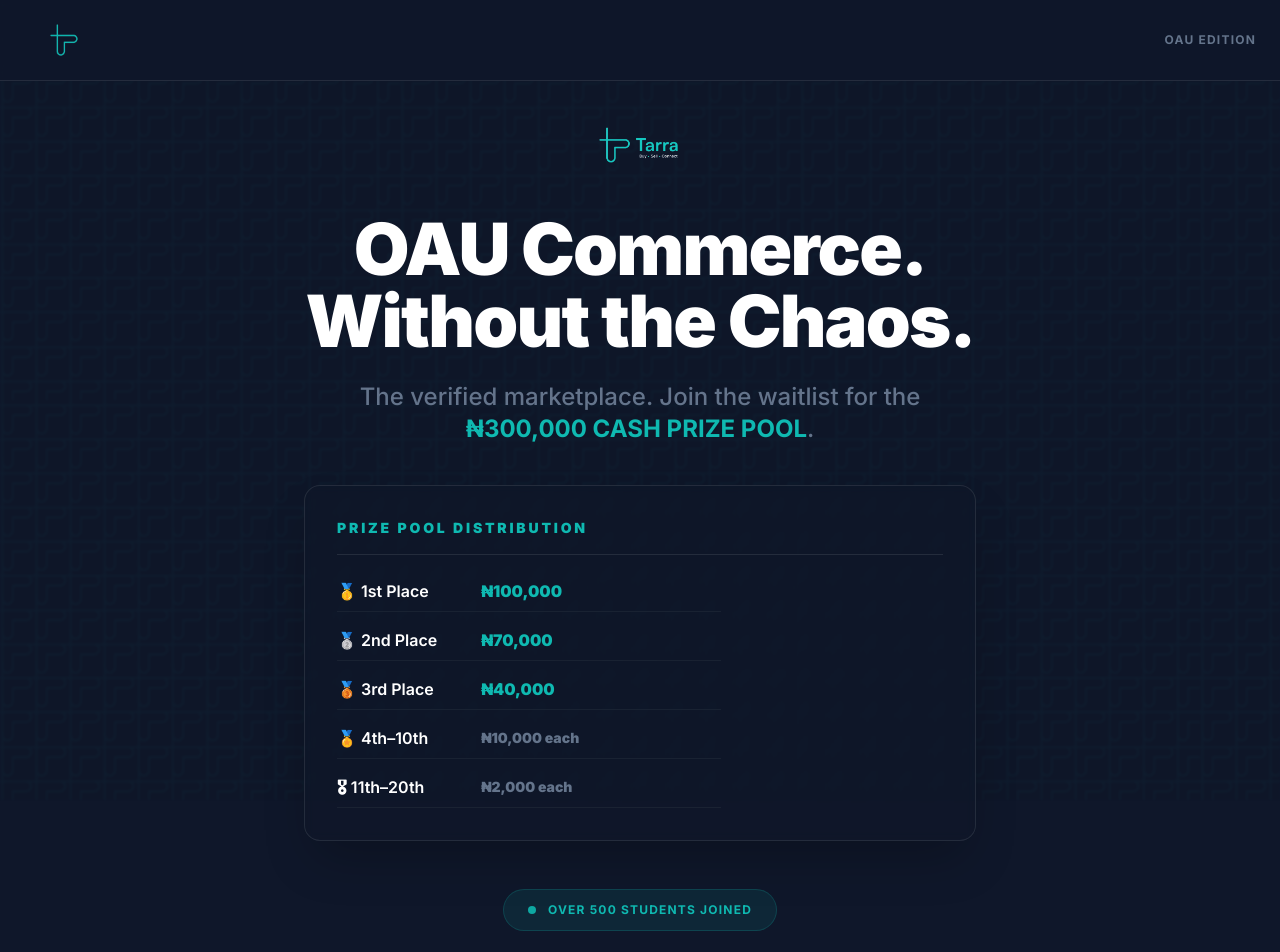
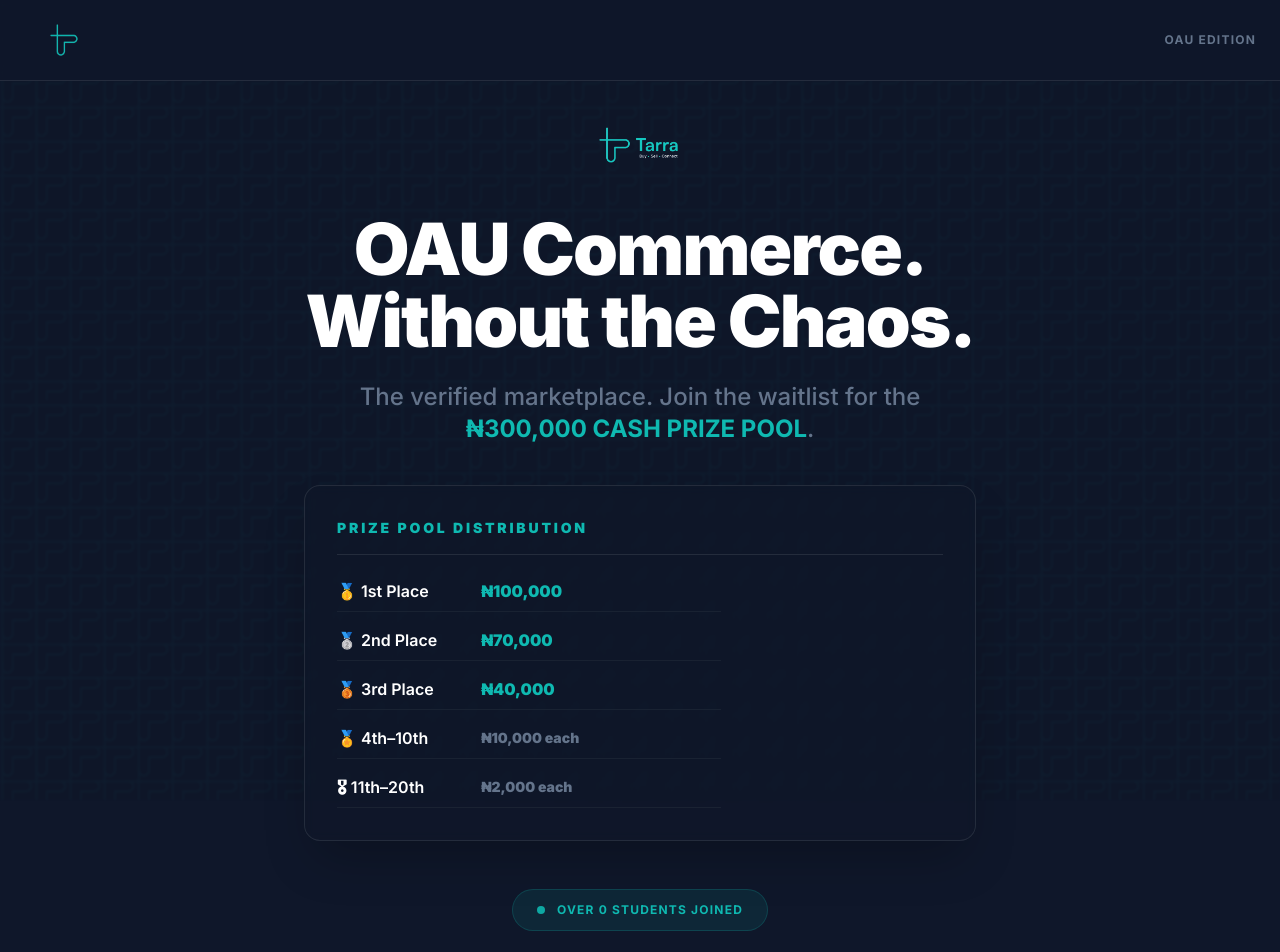
Before and after one commit to samkiell/Tarra, a Next.js app: page / in a window 1280 px wide. Shown: the top 952 px of the page. Built offline with nearby package versions, Linux system fonts and the light colour scheme; no server answers; the database is empty; a web font is replaced by a local one.

Commit message:
feat: create initial Tarra landing page with session management, waitlist integration, and leaderboard display.

```diff
--- a/src/app/page.tsx
+++ b/src/app/page.tsx
@@ -43,7 +43,7 @@
   // 1. Initial Social Proof Base: 500 (Hardcoded)
   // 2. Incremental Growth: Only count real (non-ghost) users from the database.
   const realUserCount = await Waitlist.countDocuments({ is_ghost: { $ne: true } });
-  const totalJoined = 500 + realUserCount;
+  const totalJoined = process.env.NEXT_PUBLIC_WAITLIST_BASE_COUNT ? parseInt(process.env.NEXT_PUBLIC_WAITLIST_BASE_COUNT) + realUserCount : realUserCount;
 
   if (session) {
     const user = await Waitlist.findOne({ id: session.value });
```
